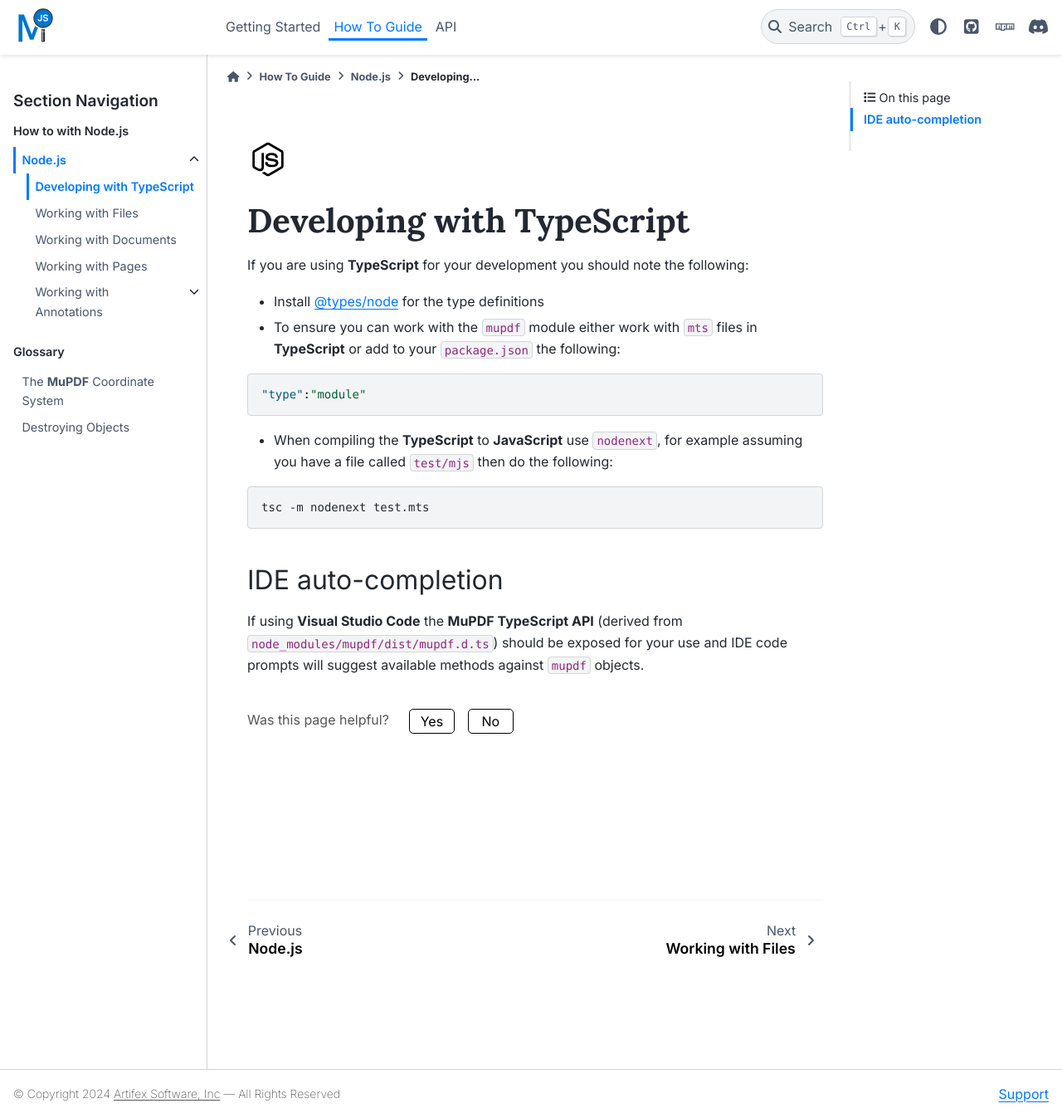
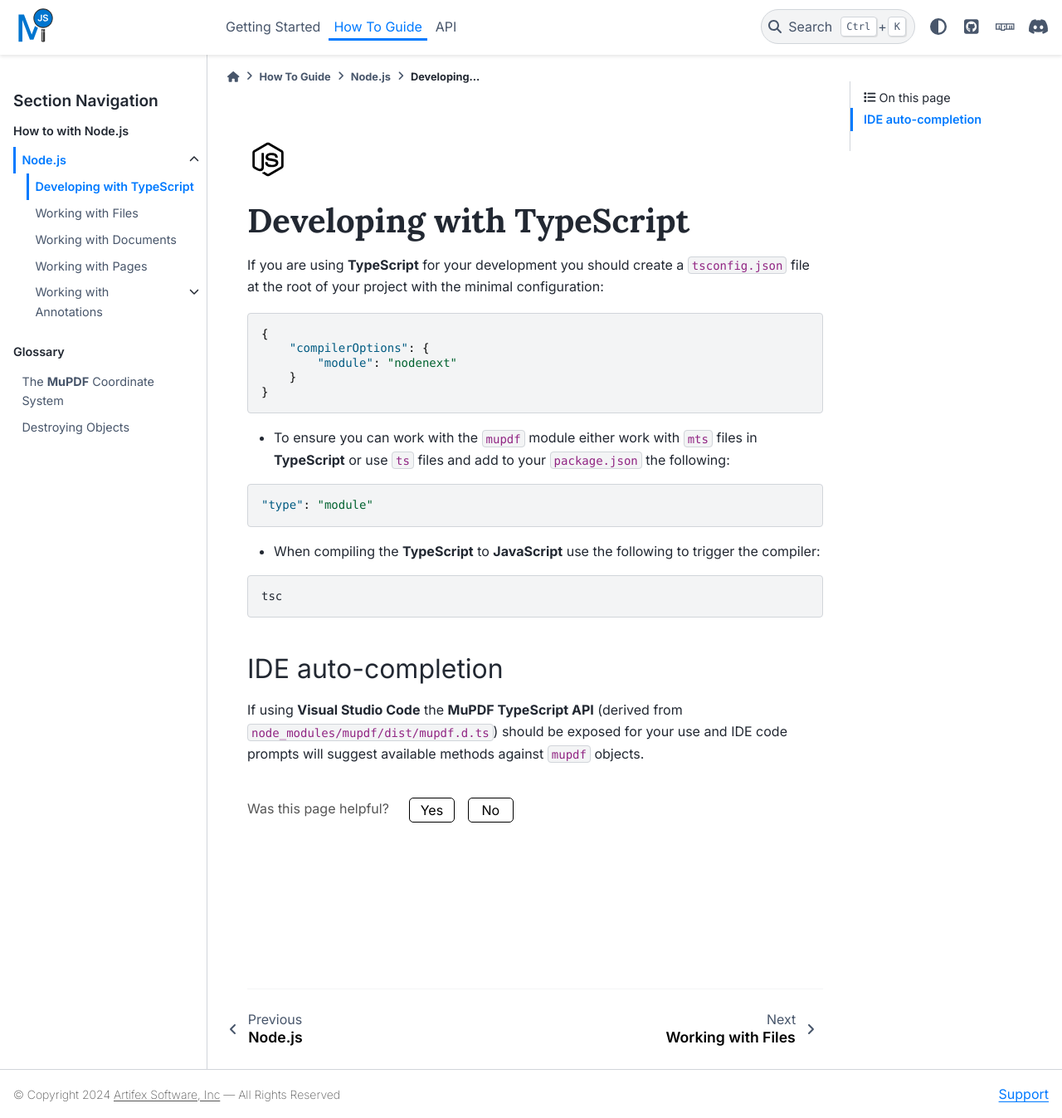
Before and after one commit to ArtifexSoftware/mupdf.js, a Sphinx documentation site: the page built from docs/how-to-guide/node/typescript/index.rst, in a window 1280 px wide and 1347 px high. Shown: the whole window at 83% size. Built offline with Sphinx 7.4.7 and the PyData theme 0.15.4, drawn with Linux system fonts in a browser that asks for light colours.

Commit message:
Cleans up Developing with TypeScript page. (#47)

```diff
--- a/docs/getting-started/index.rst
+++ b/docs/getting-started/index.rst
@@ -125,7 +125,7 @@
 
     <html>
         <script>
-            const worker = new Worker("worker.js")
+            const worker = new Worker("worker.js", { type: "module" });
         </script>
     </html>
 
--- a/docs/how-to-guide/node/typescript/index.rst
+++ b/docs/how-to-guide/node/typescript/index.rst
@@ -6,20 +6,27 @@
 Developing with TypeScript
 ======================================
 
-If you are using **TypeScript** for your development you should note the following:
-
-- Install `@types/node <https://www.npmjs.com/package/@types/node>`_ for the type definitions
-- To ensure you can work with the `mupdf` module either work with `mts` files in **TypeScript** or add to your `package.json` the following:
+If you are using **TypeScript** for your development you should create a `tsconfig.json` file at the root of your project with the minimal configuration:
 
 .. code-block:: json
 
-    "type":"module"
+    {
+        "compilerOptions": {
+            "module": "nodenext"
+        }
+    }
 
-- When compiling the **TypeScript** to **JavaScript** use `nodenext`, for example assuming you have a file called `test/mjs` then do the following:
+- To ensure you can work with the `mupdf` module either work with `mts` files in **TypeScript** or use `ts` files and add to your `package.json` the following:
+
+.. code-block:: json
+
+    "type": "module"
+
+- When compiling the **TypeScript** to **JavaScript** use the following to trigger the compiler:
 
 .. code-block:: shell
 
-    tsc -m nodenext test.mts
+    tsc
 
 
 IDE auto-completion
```
